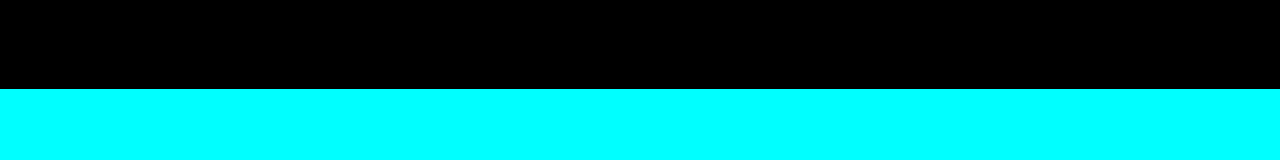
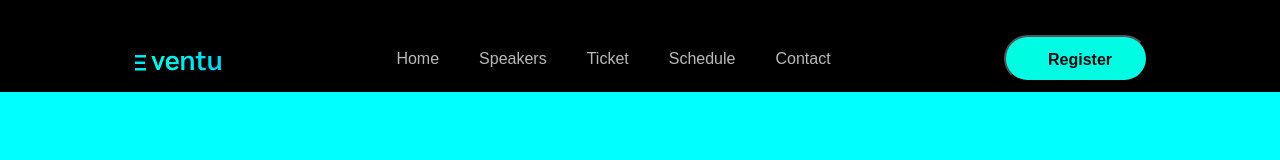
Before and after one commit to shaxboz00/project, a plain HTML site: page index.html in a window 1280 px wide. Drawn offline with Linux system fonts and the light colour scheme.

Commit message:
add code

```diff
--- a/index.html
+++ b/index.html
@@ -9,7 +9,19 @@
 <body>
     <div class="cointener">
         <header>
-
+            <img src="img/Frame 174.png" alt="logo">
+            <nav>
+                <ul>
+                    <li>
+                        <a href="">Home</a>
+                        <a href="">Speakers</a>
+                        <a href="">Ticket</a>
+                        <a href="">Schedule</a>
+                        <a href="">Contact</a>
+                    </li>
+                </ul>
+            </nav>
+            <button>Register</button>
         </header>
         <section class="section-1">
 
--- a/style.css
+++ b/style.css
@@ -2,6 +2,7 @@
     margin: 0px;
     padding: 0px;
     box-sizing: border-box;
+    font-family: sans-serif;
 }
 
 .cointener{
@@ -17,7 +18,42 @@ header{
     width: 100%;
     height: 100px;
     background-color: black;
+    display: flex;
+    align-items: center;
+    justify-content: space-between;
+    padding: 26px 132px 0px 135px;
 }
+
+nav li {
+    display: flex;
+    gap: 40px;
+    list-style: none;
+}
+
+li a {
+    text-decoration: none;
+    color: #B9B9B9;
+    font-size: 16px;
+    font-weight: 500;
+}
+
+a:hover{
+    color: white;
+    font-size: 18px;
+}
+
+button{
+    width: 144px;
+    height: 47px;
+    padding: 14px 42px;
+    background-color: rgba(0, 252, 227, 1);
+    border-radius: 100px;
+    color: #0F0B10;
+    font-size: 16px;
+    font-weight: 550;
+    cursor: pointer;
+}
+
 .section-1 {
     width: 100%;
     height: 100vh;
```
